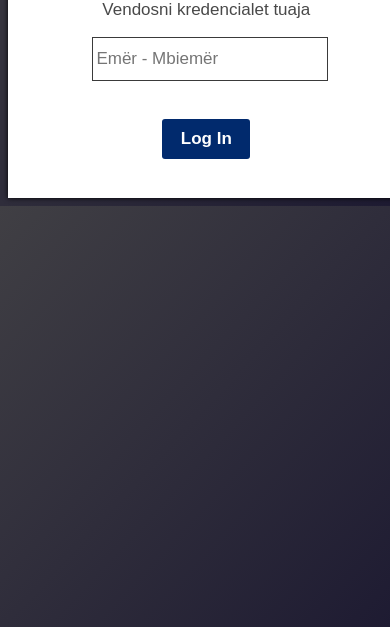
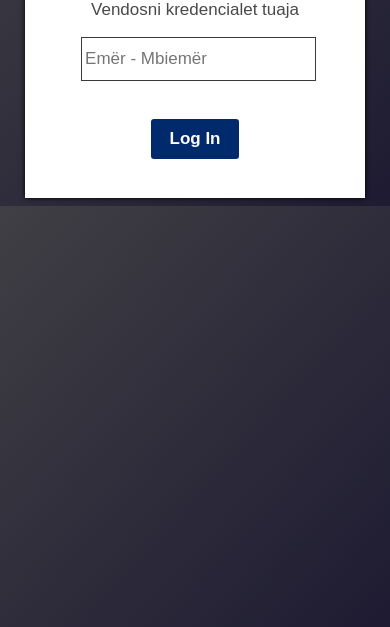
Before and after one commit to userr222/triviatrial01, a plain HTML site: page index.html in a window 390 px wide. Shown: the part 217-844 px from the top of the page. Drawn offline with Linux system fonts and the light colour scheme.

Commit message:
log-in-style.css

```diff
--- a/styles/log-in-style.css
+++ b/styles/log-in-style.css
@@ -12,7 +12,7 @@ h1 {
 }
 .main {
     background: #fff;
-    width: 80%;
+    width: 75%;
     margin: 100px auto 0;
     padding: 1.875rem;
     box-shadow: 0 0 5px rgb(0, 0, 0);
@@ -86,9 +86,3 @@ h1 {
 .forms {
     text-align: center;
 }
-
-@media(max-width: 600px){
-    .main{
-        width: 90%;
-    }
-}
```
